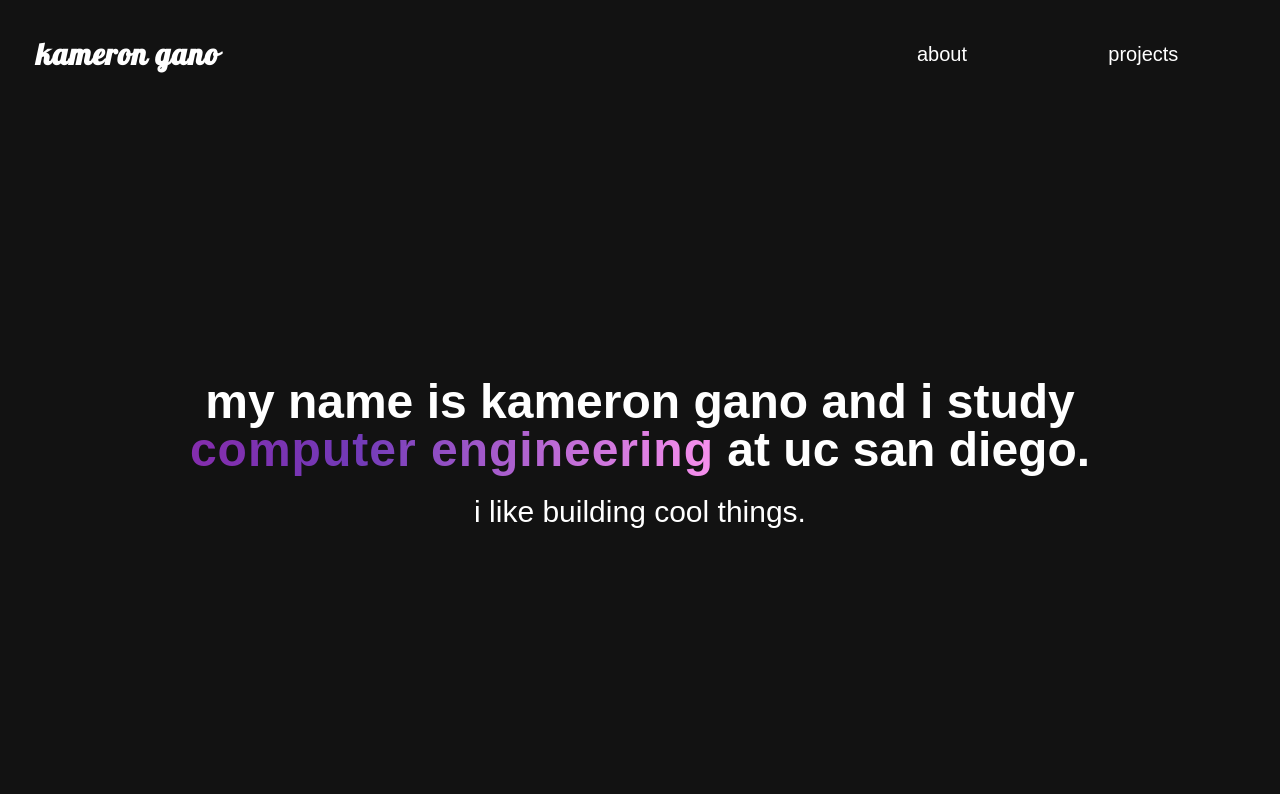
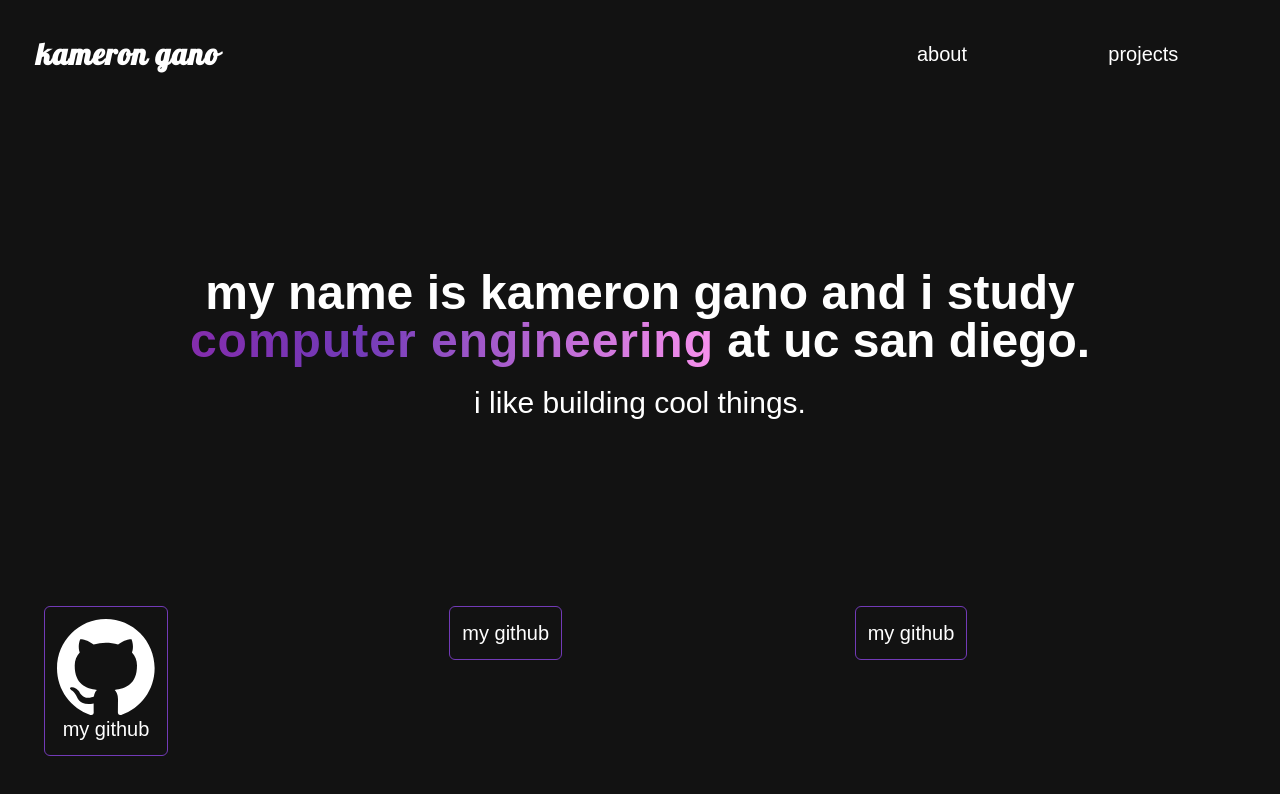
Before and after one commit to kgano-ucsd/kams-website-2.0, a React (Create React App) app in the folder kams-website-v2/: page / in a window 1280 px wide. Shown: the top 794 px of the page. Built offline with nearby package versions, Linux system fonts and the light colour scheme.

Commit message:
Added in github button and landing page buttons but they do no tlook like I expect

```diff
--- a/kams-website-v2/src/atoms/Link.jsx
+++ b/kams-website-v2/src/atoms/Link.jsx
@@ -1,6 +1,7 @@
 import "../index.css"
 export default function Link({
-    text="default"
+    text="default",
+    img=null,
 }) {
 
     return (
@@ -8,7 +9,18 @@ export default function Link({
             type="submit"
             className="landing-link font-medium text-white text-xl"
         >
-            { text }
+            {
+                !img ?
+                 text  :
+                <span className="inline-block">
+                    <img src={img}>
+
+                    </img>
+                    { text }
+                </span>
+
+            }
+
         </button>
     );
 }
--- a/kams-website-v2/src/pages/Landing.jsx
+++ b/kams-website-v2/src/pages/Landing.jsx
@@ -3,6 +3,7 @@ import Hello from "../components/Hello";
 import { Typewriter } from 'react-simple-typewriter';
 import landing from "./landing.svg"
 import Link from "../atoms/Link";
+import github from "./github-mark-white.svg";
 
 
 export default function Landing() {
@@ -13,12 +14,12 @@ export default function Landing() {
                 //  {{backgroundImage: `url(${landing})`,
                 //    backgroundRepeat: false,
                 //    backgroundSize: "cover"}}
-                  className="h-full w-full relative p-8 bg-[#121212]"
+                  className="h-full w-full relative p-8 bg-[#121212] flex flex-col"
           >
             <div className="h-1/8">
               <Banner/>
             </div>
-            <div className="h-full">
+            <div className="h-[77%]">
                 <Hello>
                   <p className="text-center text-white text-3xl">
                     {"i like "}
@@ -40,10 +41,11 @@ export default function Landing() {
                     </span>
                   </p>
                 </Hello>
-                <div>
+              </div>
+              <div className="h-fit">
                   <div className="flex flex-row">
                     <div className="w-1/3 align-right p-3">
-                      <Link text="my github" />
+                      <Link text="my github" img={github}/>
                     </div>
                     <div className="w-1/3 align-center p-3">
                       <Link text="my github" />
@@ -53,8 +55,6 @@ export default function Landing() {
                     </div>
                   </div>
                 </div>
-
-              </div>
           </section>
     );
 }
```
Also changed, not shown: kams-website-v2/src/pages/github-mark-white.svg (added).
